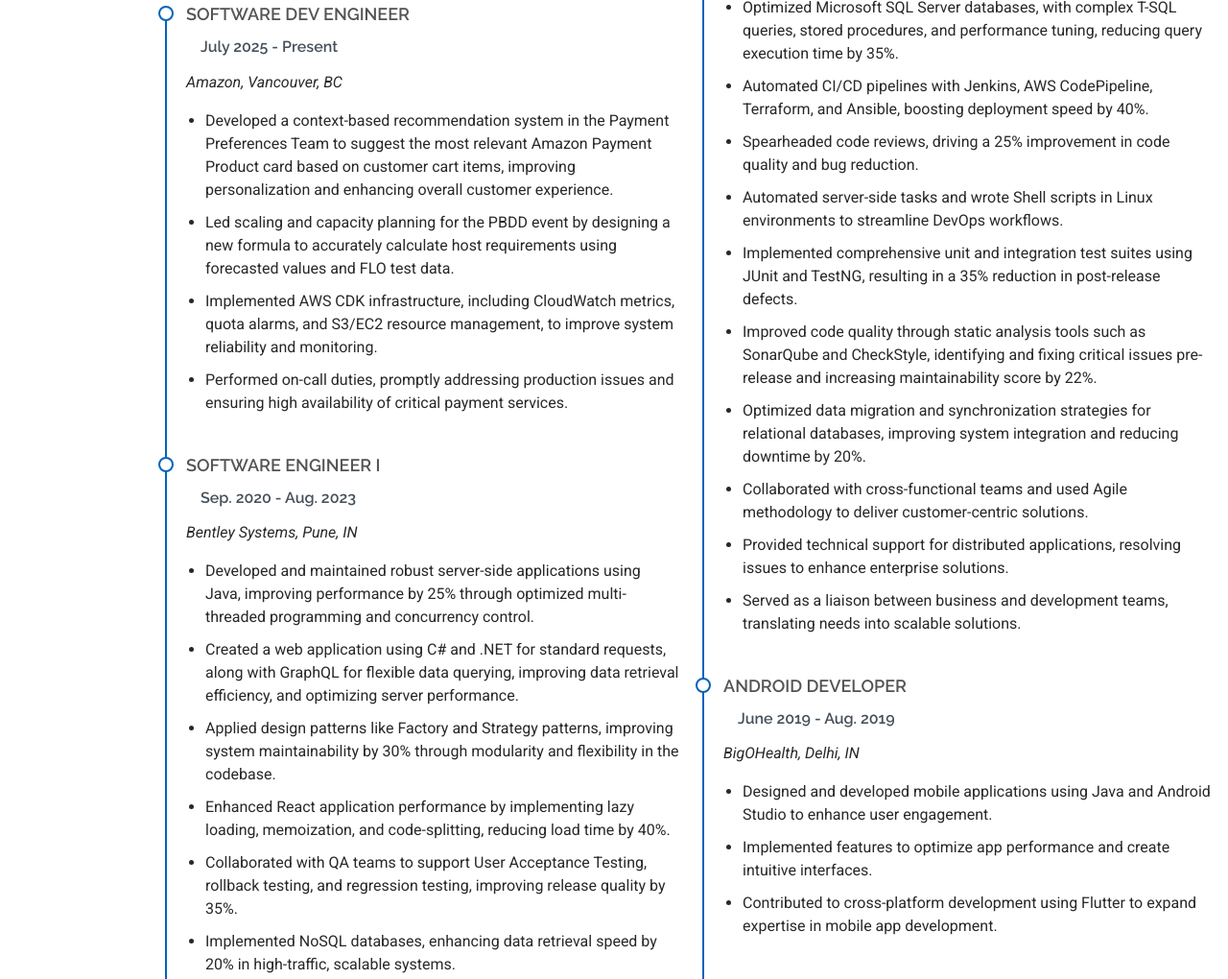
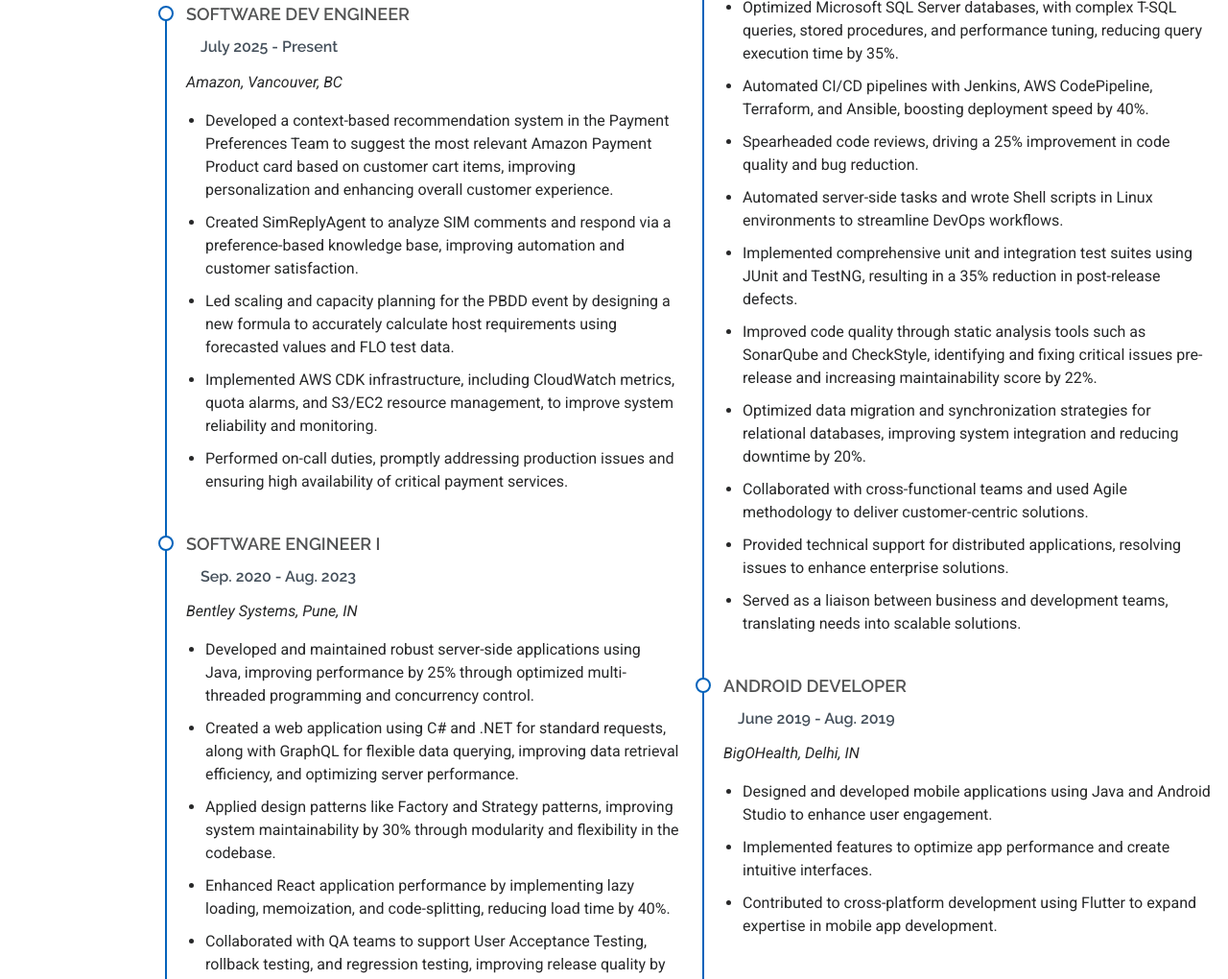
Before and after one commit to TanjilaPathan/portfolio, a plain HTML site: page index.html in a window 1280 px wide. Shown: the part 2160-3180 px from the top of the page at 96% size. Drawn offline with Linux system fonts and the light colour scheme.

Commit message:
Add SimReplyAgent project description to index.html

```diff
--- a/index.html
+++ b/index.html
@@ -151,6 +151,7 @@
               <p><em>Amazon, Vancouver, BC</em></p>
               <ul>
                 <li>Developed a context-based recommendation system in the Payment Preferences Team to suggest the most relevant Amazon Payment Product card based on customer cart items, improving personalization and enhancing overall customer experience.</li>
+                <li>Created SimReplyAgent to analyze SIM comments and respond via a preference-based knowledge base, improving automation and customer satisfaction.</li>
                 <li>Led scaling and capacity planning for the PBDD event by designing a new formula to accurately calculate host requirements using forecasted values and FLO test data.</li>
                 <li>Implemented AWS CDK infrastructure, including CloudWatch metrics, quota alarms, and S3/EC2 resource management, to improve system reliability and monitoring.</li>
                 <li>Performed on-call duties, promptly addressing production issues and ensuring high availability of critical payment services.</li>
```
